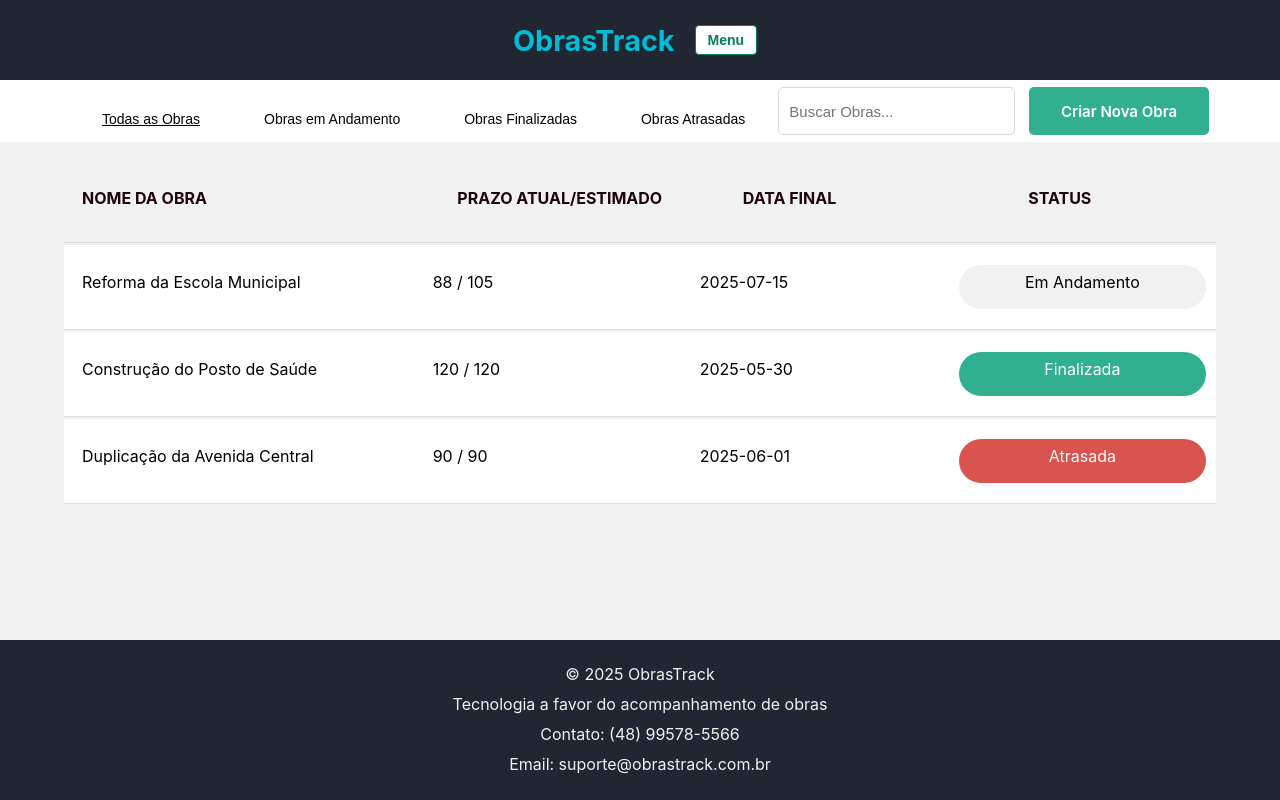
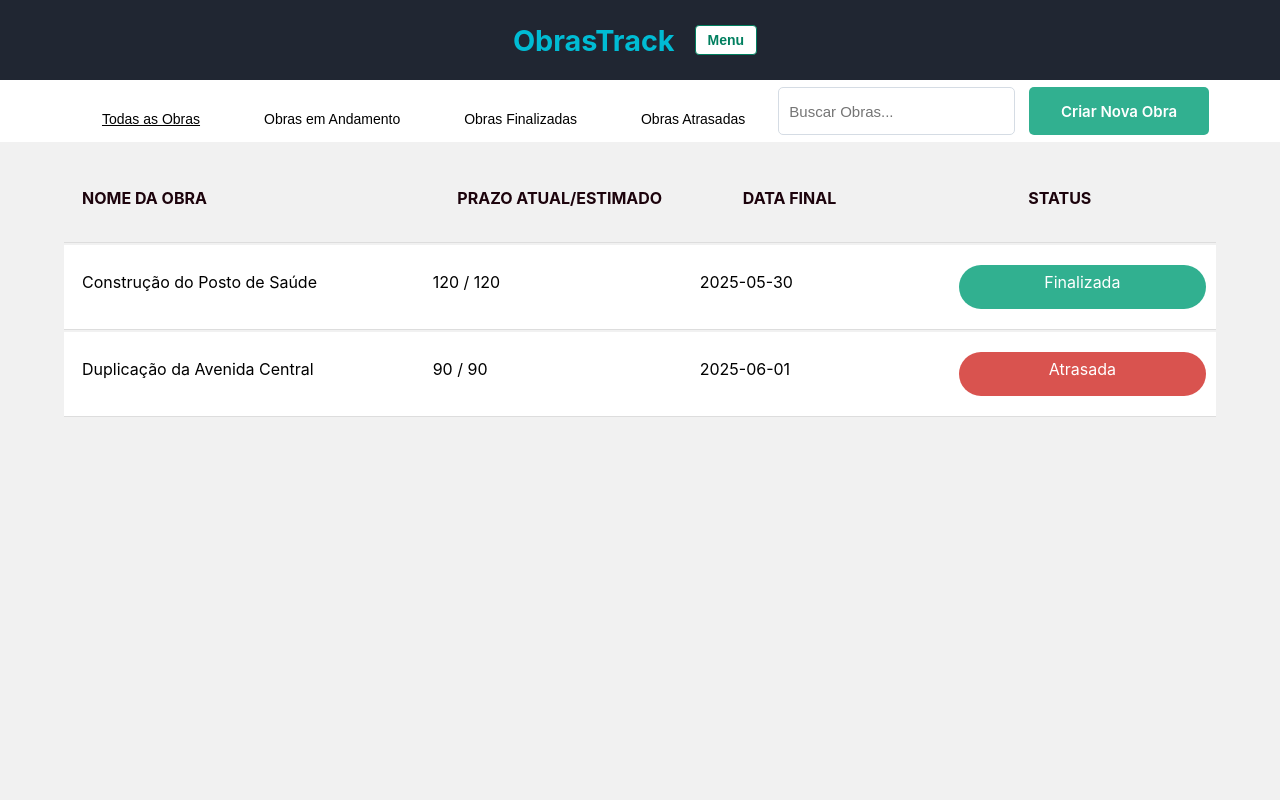
Before and after one commit to marianamarquesg/projeto-aplicado, a React (Create React App) app: page /obras in a window 1280 px wide. Shown: the top 800 px of the page. Built offline with nearby package versions, Linux system fonts and the light colour scheme.

Commit message:
modificando o footer

```diff
--- a/src/Pages/ObrasCadastradas/Obras.css
+++ b/src/Pages/ObrasCadastradas/Obras.css
@@ -1,8 +1,8 @@
 #obras-section {
   display: flex;
   flex-direction: column;
-  padding-bottom: 50px;
-  height: 70vh;
+  padding-bottom: 120px; /* espaço para o footer */
+  min-height: 100vh; /* garante que ocupe toda a tela */
 }
 
 #lista-obras {
--- a/src/Pages/ObrasCadastradas/Obras.js
+++ b/src/Pages/ObrasCadastradas/Obras.js
@@ -5,14 +5,6 @@ import './Obras.css';
 
 function Obras() {
   const obrasMockadas = [
-    {
-      nome: 'Reforma da Escola Municipal',
-      status: 'Em Andamento',
-      responsavel: 'Eng. João Silva',
-      dataInicio: '2025-04-01',
-      prazo: '105',       // prazo total em dias
-      dataFinal: '2025-07-15'
-    },
     {
       nome: 'Construção do Posto de Saúde',
       status: 'Finalizada',
```
